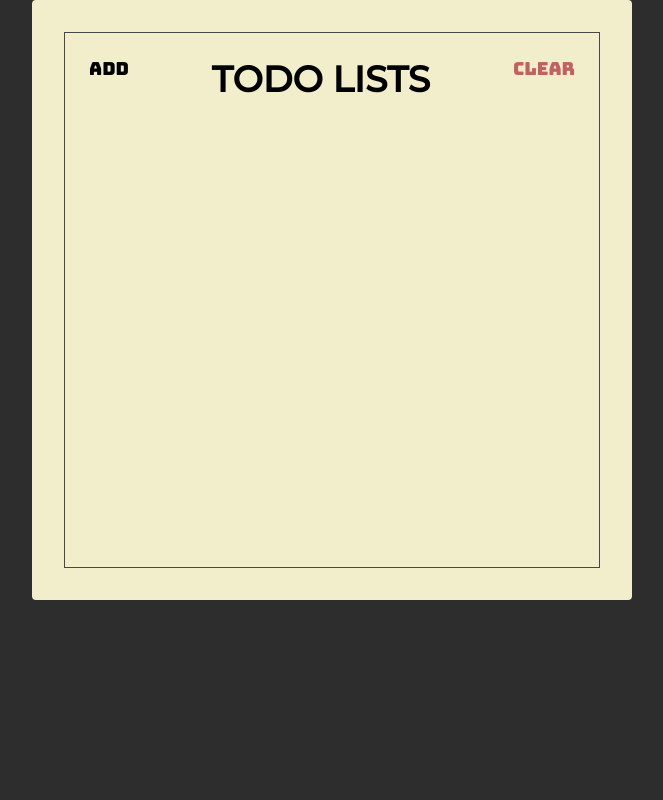
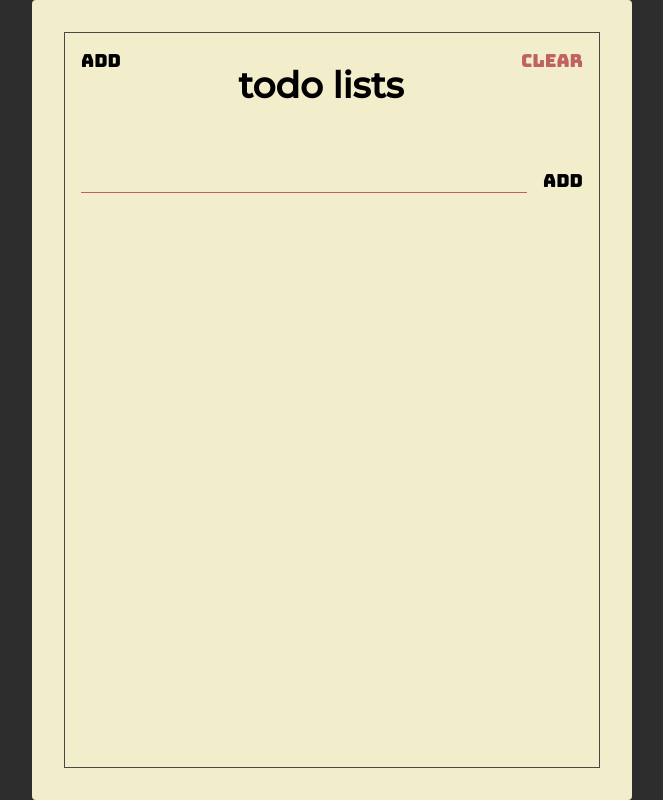
Before and after one commit to Auliya123/react-todolist-static, a website: page index.html in a window 1280 px wide. Shown: the whole page, without its empty margins (308-971 px from the left). Drawn offline with Linux system fonts and the light colour scheme.

Commit message:
membuat add todo section

```diff
--- a/index.html
+++ b/index.html
@@ -14,11 +14,17 @@
   <body>
     <div class="container">
       <div class="frame">
-        <div class="header">
+        <section class="header">
           <button class="header-btn">Add</button>
           <h1 class="header-title">Todo Lists</h1>
           <button class="header-btn main-red-color">Clear</button>
-        </div>
+        </section>
+        <section class="add">
+          <form class="add-form">
+            <input type="text" class="add-input" />
+            <button class="add-btn">Add</button>
+          </form>
+        </section>
       </div>
     </div>
   </body>
--- a/style.css
+++ b/style.css
@@ -32,7 +32,7 @@ html {
 
 .container {
   width: 600px;
-  height: 600px;
+  height: 800px;
   background-color: #f2eecb;
   border-radius: 4px;
   padding: 32px;
@@ -53,16 +53,49 @@ html {
 .header-title {
   flex: 1;
   text-align: center;
-  font-size: 36px;
+  font-size: 3.6rem;
   font-family: "Montserrat", sans-serif;
-  text-transform: uppercase;
+  text-transform: lowercase;
 }
 
 .header-btn {
   font-size: 1.8rem;
   font-family: "Bungee", sans-serif;
-  padding: 24px;
+  padding: 16px;
+  cursor: pointer;
   background: unset;
   border: unset;
   outline: unset;
 }
+
+.add {
+  padding: 16px;
+}
+
+.add-form {
+  display: flex;
+  align-items: flex-start;
+}
+
+.add-input {
+  background: unset;
+  border: unset;
+  padding: 10px;
+  flex: 1;
+  border-bottom: 1px solid var(--main-red-color);
+  outline: unset;
+  font-family: "Montserrat", sans-serif;
+  font-size: 16px;
+  text-transform: lowercase;
+}
+
+.add-btn {
+  font-size: 1.8rem;
+  font-family: "Bungee", sans-serif;
+  padding: 16px;
+  padding-right: unset;
+  cursor: pointer;
+  background: unset;
+  border: unset;
+  outline: unset;
+}
```
